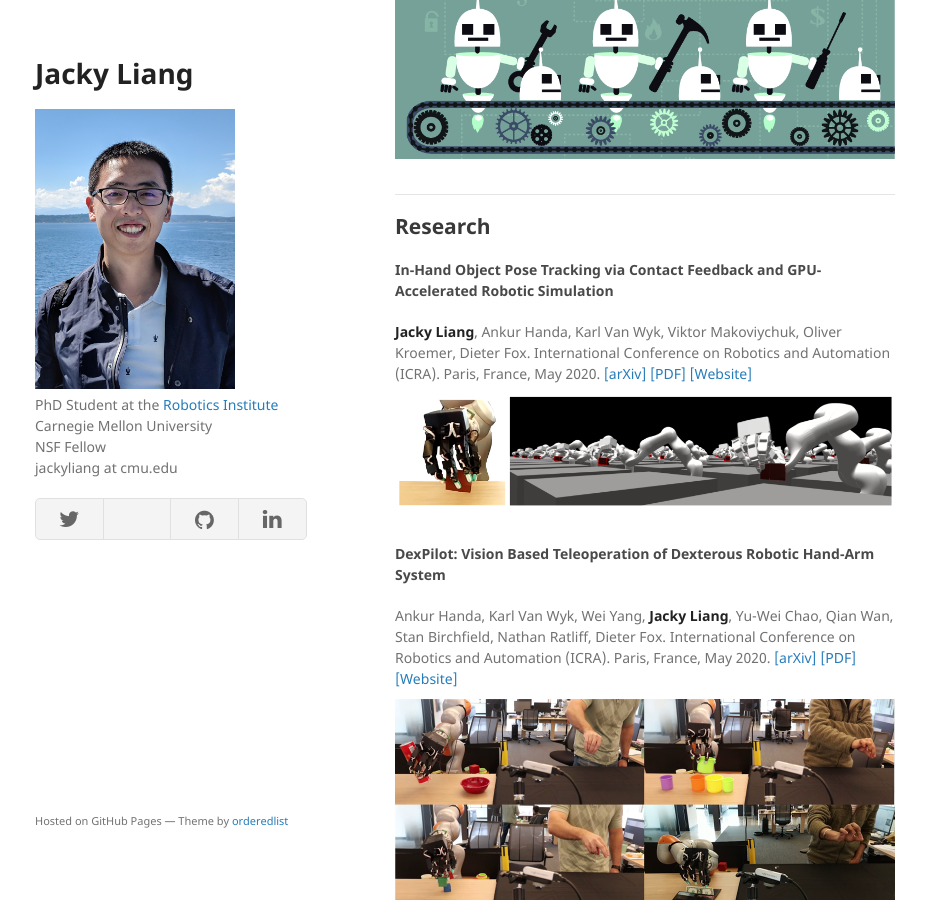
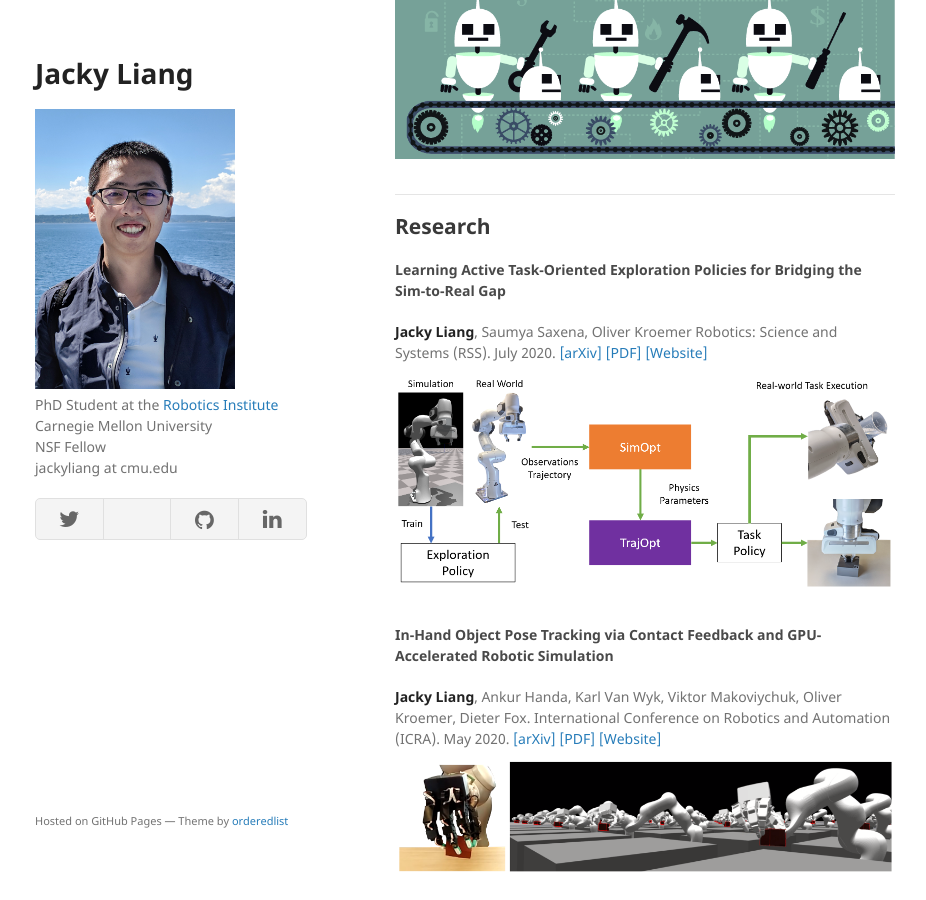
Before and after one commit to jacky-liang/jacky.io, a Jekyll site: the page built from index.md, in a window 1280 px wide and 900 px high, scrolled down 980 px. Shown: the whole window, without its empty margins (175-1101 px from the left). Built offline with Jekyll 4.4.1, drawn with Linux system fonts in a browser that asks for light colours; a style sheet for code colours, icons or effects is not loaded; our own code applies the rules of GitHub Pages for plain Markdown files.

Commit message:
added rss paper

```diff
--- a/index.md
+++ b/index.md
@@ -33,10 +33,19 @@ I also enjoy playing and improvising on the piano - you can find some of my piec
 
 ## Research
 
+#### Learning Active Task-Oriented Exploration Policies for Bridging the Sim-to-Real Gap
+**Jacky Liang**, Saumya Saxena, Oliver Kroemer
+Robotics: Science and Systems (RSS).
+July 2020.
+[\[arXiv\]](https://arxiv.org/abs/2006.01952)
+[\[PDF\]](https://arxiv.org/pdf/2006.01952.pdf)
+[\[Website\]](https://sites.google.com/view/task-oriented-exploration/)
+[<img class="pub-img" src="{{ site.baseurl }}assets/imgs/active_explore.png">](https://arxiv.org/abs/2006.01952)
+
 #### In-Hand Object Pose Tracking via Contact Feedback and GPU-Accelerated Robotic Simulation
 **Jacky Liang**, Ankur Handa, Karl Van Wyk, Viktor Makoviychuk, Oliver Kroemer, Dieter Fox.
 International Conference on Robotics and Automation (ICRA).
-Paris, France, May 2020.
+May 2020.
 [\[arXiv\]](https://arxiv.org/abs/2002.12160)
 [\[PDF\]](https://arxiv.org/pdf/2002.12160.pdf)
 [\[Website\]](https://sites.google.com/view/in-hand-object-pose-tracking/)
```
Also changed, not shown: assets/imgs/active_explore.png (added).
